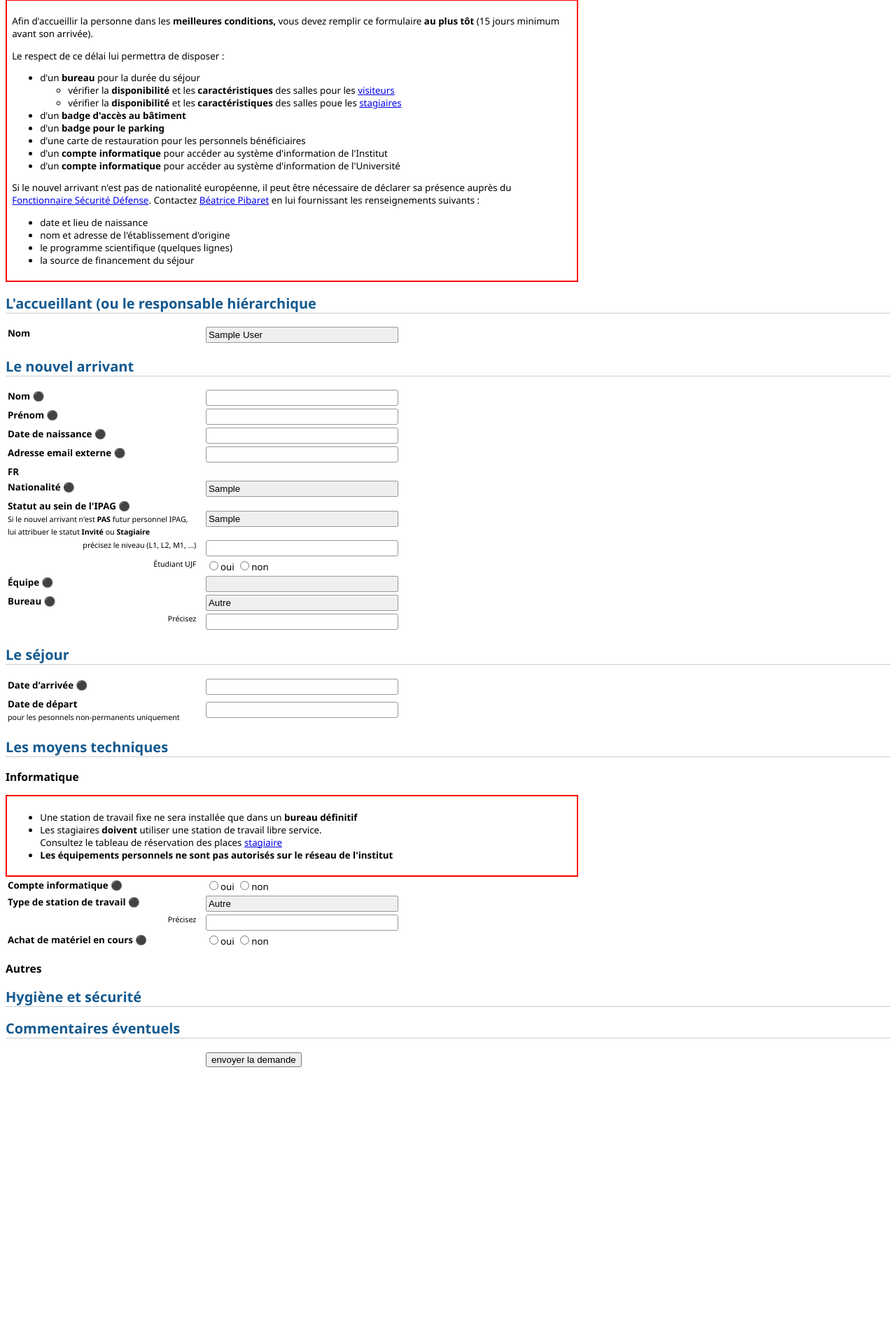
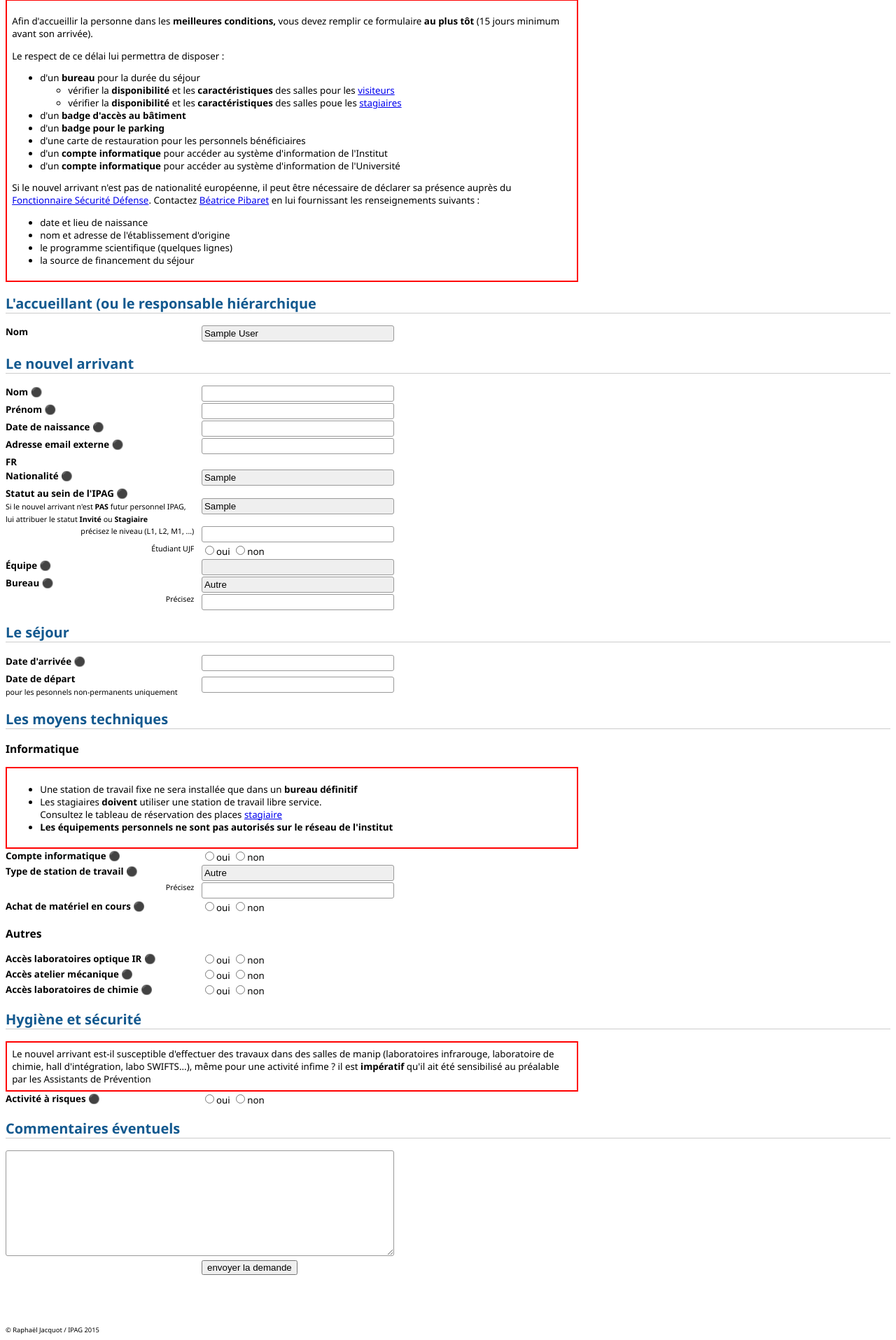
Before and after one commit to sxpert/admlabo, a Django app: page /AdminToolCore/new-arrival in a window 1280 px wide. Shown: the part 73-1988 px from the top of the page at 70% size. Before the commit the page ends 1598 px from the top, so only its background shows below. Run offline with Django 3.2, Linux system fonts and the light colour scheme; a user stored in the database is signed in; tables that the repository leaves empty hold one stand-in row (values such as "Sample post"); lists and menus that the app fills with data are empty; some libraries are stand-ins or nearby versions.

Commit message:
finish the new user form

```diff
--- a/admipag/AdminToolCore/static/css/ipag.css
+++ b/admipag/AdminToolCore/static/css/ipag.css
@@ -29,3 +29,9 @@ form > table > tbody > tr > th {
 	height         : 14pt;
 	cursor         : pointer;
 }
+#footer {
+	min-height: 10ex;
+}
+#copyright {
+ 	font-size: 7pt;
+}
--- a/admipag/AdminToolCore/static/css/new-arrival-form.css
+++ b/admipag/AdminToolCore/static/css/new-arrival-form.css
@@ -10,9 +10,16 @@ h1, h2 {
 h2 {
 	border-bottom: 1px solid #ccc;
 }
+td, th {
+	padding-left: 0;
+	padding-right: 0;
+}
 form > table > tbody > tr > th {
 	width: 20em;
 	padding-right: 1em;
+}
+table {
+	border-collapse: collapse;
 }
 .note {
 	font-weight: normal;
@@ -30,17 +37,30 @@ select {
 	appearance: none;
 	box-sizing: content-box;
 	border: 1px solid #999;
-	border-radius: 2px;
+	border-radius: 3px;
 	padding: 3px;
 }
-input[type=text] {
+input[type="text"] {
 	width: 20em;
 	-moz-appearance : none;
 	appearance : none;
 	box-sizing: content-box;
 	border: 1px solid #999;
 	border-radius: 3px;
-	padding: 3px
+	padding: 3px;
+}
+textarea {
+	font-family: inherit;
+	font-size: inherit;
+	font-weight: inherit;
+	-moz-appearance: none;
+	appearance: none;
+	box-sizing: content-box;
+	border: 1px solid #999;
+	border-radius: 3px;
+	width: 41em;
+	height: 20ex;
+	padding: 3px;
 }
 .hasDatepicker + img {
 	vertical-align: bottom;
--- a/admipag/AdminToolCore/templates/ipag-base.html
+++ b/admipag/AdminToolCore/templates/ipag-base.html
@@ -13,6 +13,8 @@
 <a href="{% url 'logout-view' %}">logout</a>{% endif %}</span>
 </div>
 {% block content %}{% endblock %}
+<div id="footer">{%block footer %}{% endblock %}</div>
+<div id="copyright">© Raphaël Jacquot / IPAG 2015</div>
 <script src="{% static "jquery/jquery.js" %}"></script>
 <script src="{% static "jquery/jquery.cookie.js" %}"></script>
 <script src="{% static "jquery/jquery-ui/jquery-ui.min.js" %}"></script>
--- a/admipag/AdminToolCore/templates/new-arrival-form.html
+++ b/admipag/AdminToolCore/templates/new-arrival-form.html
@@ -61,7 +61,7 @@
 <tr><th>Bureau&nbsp;<span class="must-have">⚫</span></th><td><select name="office">
 <option value="">Autre</option>{% for o in alloffices %}
 <option value="{{o.ref}}">{{o}}</option>{% endfor %}</select></td></tr>
-<tr><th class="right note">Précisez</th><td><input type="text" name="other_office" value="{{other_office}}"/></td><tr>
+<tr><th class="right note">Précisez</th><td><input type="text" name="other_office" value="{{other_office}}"/></td></tr>
 </tbody></table>
 
 <h2>Le séjour</h2>
@@ -69,7 +69,7 @@
 <tr><th>Date d'arrivée&nbsp;<span class="must-have">⚫</span></th>
 	<td><input type="text" name="arrival" value="{{ arrival }}"/></td></tr>
 <tr><th>Date de départ<br/><span class="note">pour les pesonnels non-permanents uniquement</span></th>
-	<td><input type="text" name="departure" value="{{ departure }}"/></td><tr>
+	<td><input type="text" name="departure" value="{{ departure }}"/></td></tr>
 </tbody></table>
 
 <h2>Les moyens techniques</h2>
@@ -97,16 +97,35 @@
 
 
 <h3>Autres</h3>
+<table><tbody>
+<tr><th>Accès laboratoires optique IR&nbsp;<span class="must-have">⚫</span></th>
+	<td><input type="radio" name="ir_lab" value="1">oui
+        <input type="radio" name="ir_lab" value="0">non</td></tr>
+<tr><th>Accès atelier mécanique&nbsp;<span class="must-have">⚫</span></th>
+	<td><input type="radio" name="workshop" value="1">oui
+        <input type="radio" name="workshop" value="0">non</td></tr>
+<tr><th>Accès laboratoires de chimie&nbsp;<span class="must-have">⚫</span></th>
+	<td><input type="radio" name="chem_lab" value="1">oui
+        <input type="radio" name="chem_lab" value="0">non</td></tr>
+</tbody></table>
+
+<h2>Hygiène et sécurité</h2>
+<div class="warning">Le nouvel arrivant est-il susceptible d'effectuer des travaux dans des salles de manip (laboratoires
+infrarouge, laboratoire de chimie, hall d'intégration, labo SWIFTS...), même pour une activité infime&nbsp;? il est
+<strong>impératif</strong> qu'il ait été sensibilisé au préalable par les Assistants de Prévention</div>
+<table><tbody>
+<tr><th>Activité à risques&nbsp;<span class="must-have">⚫</span></th>
+	<td><input type="radio" name="risky_activity" value="1">oui
+        <input type="radio" name="risky_activity" value="0">non</td></tr>
+</tbody></table>
+
+<h2>Commentaires éventuels</h2>
+<table><tbody>
+<tr><td colspan=2><textarea name="comments"></textarea></td></tr>
 
 
-<h2>Hygiène et sécurité</h2>
-
-<h2>Commentaires éventuels</h2>
-<table>
-<tbody>
-
+<table> <tbody>
 <tr><th></th><td><button>envoyer la demande</button></td></tr>
-</tbody>
-</table>
+</tbody> </table>
 </form>
 {% endblock %}
```
